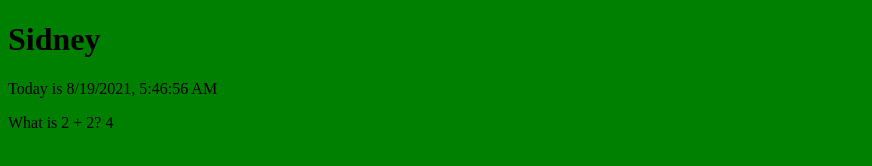
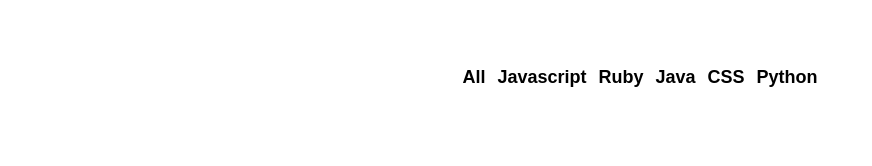
Before and after one commit to replaceits/ui.dev, a React app in the folder React/github-battle/: page / in a window 1280 px wide. Shown: the whole page, without its empty margins (0-872 px from the left). Built offline with nearby package versions, Linux system fonts and the light colour scheme.

Commit message:
Add 'Popular' component

```diff
--- /dev/null
+++ b/React/github-battle/app/components/Popular.js
@@ -0,0 +1,28 @@
+import React from 'react';
+
+class Popular extends React.Component {
+  render() {
+    const languages = [
+      'All',
+      'Javascript',
+      'Ruby',
+      'Java',
+      'CSS',
+      'Python'
+    ];
+
+    return (
+      <ul className='flex-center'>
+        {languages.map(language => (
+          <li key={language}>
+            <button className='btn-clear nav-link'>
+              {language}
+            </button>
+          </li>
+        ))}
+      </ul>
+    )
+  }
+}
+
+export default Popular;
--- a/React/github-battle/app/index.css
+++ b/React/github-battle/app/index.css
@@ -1,4 +1,42 @@
+
+html, body, #app {
+  margin: 0;
+  height: 100%;
+  width: 100%;
+}
 
 body {
-  background: green;
+  font-family: -apple-system, BlinkMacSystemFont, 'Segoe UI', Roboto, Oxygen, Ubuntu, Cantarell, 'Open Sans', 'Helvetica Neue', sans-serif;
 }
+
+ul {
+  padding: 0;
+}
+
+li {
+  list-style-type: none;
+}
+
+.container {
+  max-width: 1200px;
+  margin: 0 auto;
+  padding: 50px;
+}
+
+.flex-center {
+  display: flex;
+  justify-content: center;
+  align-items: center;
+}
+
+.btn-clear {
+  border: none;
+  background: transparent;
+}
+
+.nav-link {
+  font-size: 18px;
+  font-weight: bold;
+  text-decoration: none;
+  color: inherit;
+}
--- a/React/github-battle/app/index.js
+++ b/React/github-battle/app/index.js
@@ -1,24 +1,15 @@
 
 import React from 'react';
 import ReactDOM from 'react-dom';
+import Popular from './components/Popular';
 import './index.css';
-
-function isAuthed() {
-  return true;
-}
 
 class App extends React.Component {
   render() {
-    const authed = isAuthed();
-
-    const name = 'Sidney';
-
     return (
-      <React.Fragment>
-        <h1>{name}</h1>
-        <p>Today is {new Date().toLocaleString()}</p>
-        <p>What is 2 + 2? {2 + 2}</p>
-      </React.Fragment>
+      <div className="container">
+        <Popular />
+      </div>
     );
   }
 }
```
